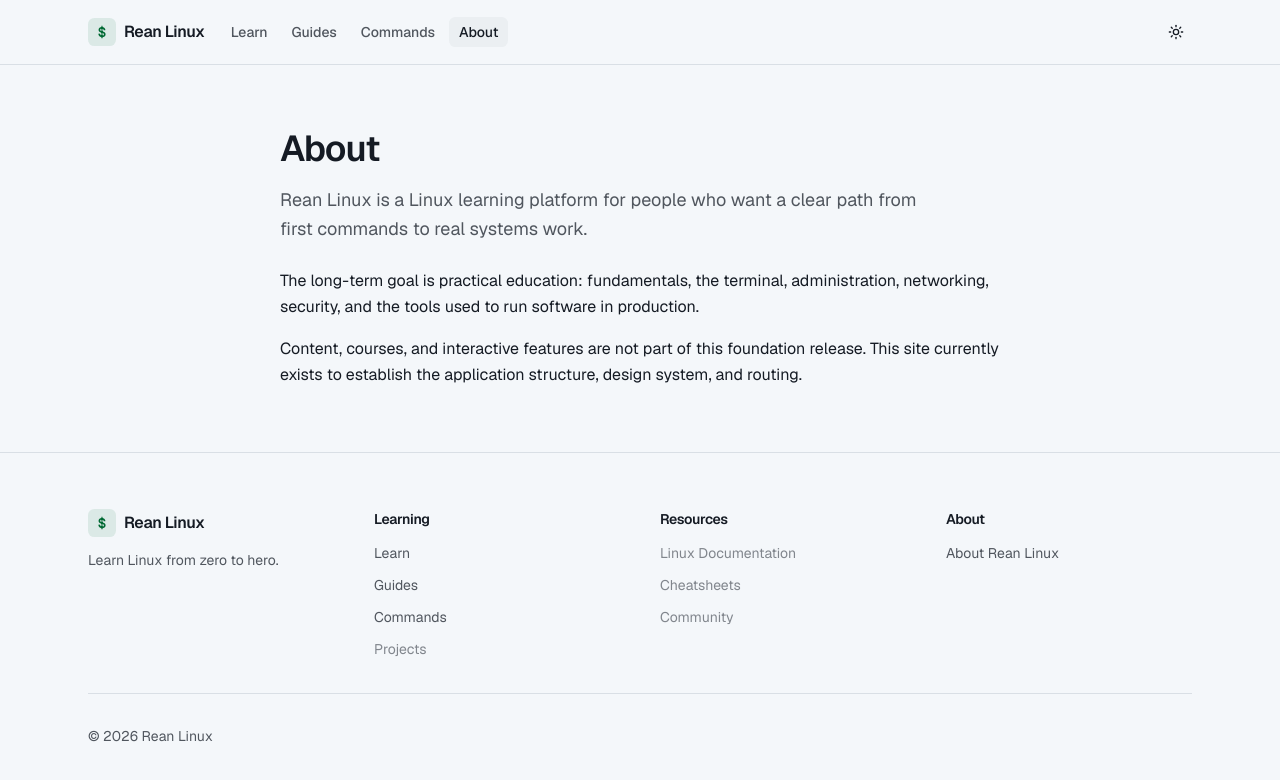
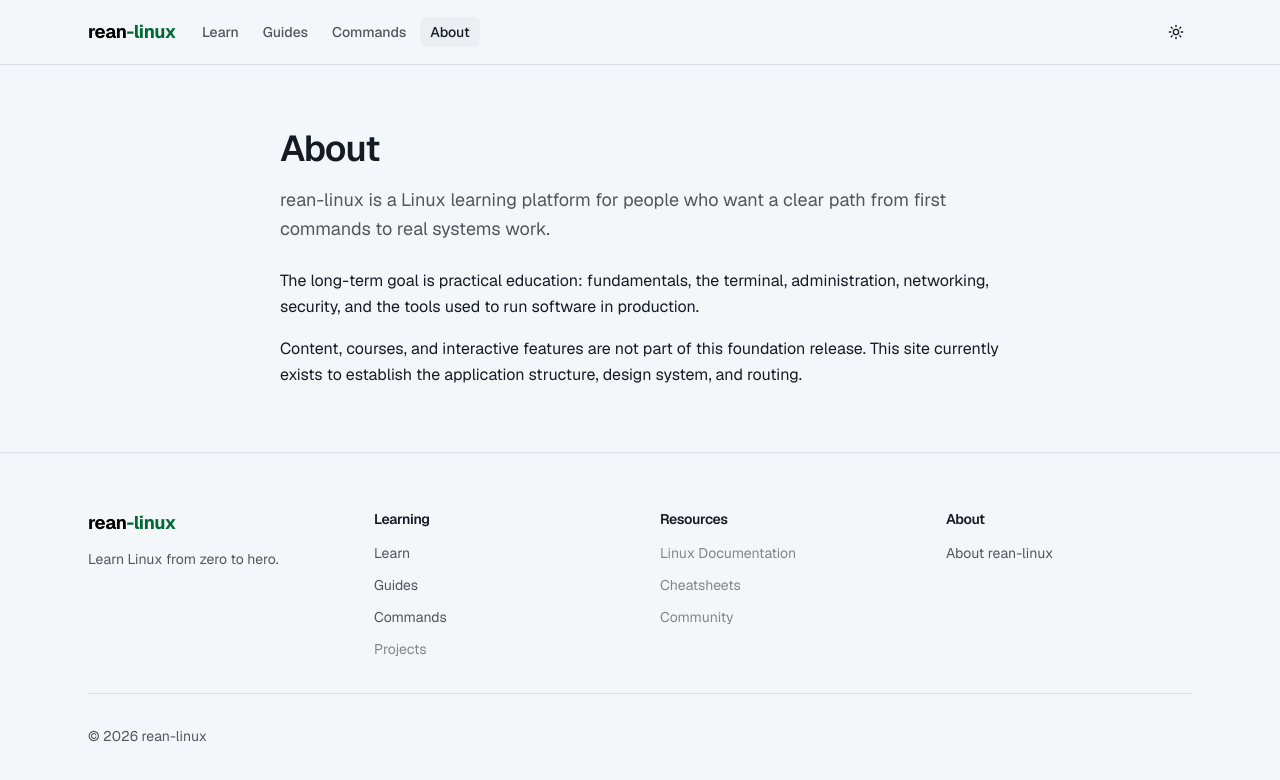
Before and after one commit to bunsalcoder/rean-linux, a Next.js app: page /about in a window 1280 px wide. Shown: the top 780 px of the page. Built offline with nearby package versions, Linux system fonts and the light colour scheme; no server answers.

Commit message:
feat: restyle brand as rean-linux wordmark

```diff
--- a/src/app/about/page.tsx
+++ b/src/app/about/page.tsx
@@ -7,7 +7,7 @@ import { siteConfig } from "@/config/site";
 export const metadata: Metadata = {
   title: "About",
   description:
-    "Rean Linux is a modern Linux learning platform, from beginner fundamentals to advanced real-world practice.",
+    "rean-linux is a modern Linux learning platform, from beginner fundamentals to advanced real-world practice.",
 };
 
 export default function AboutPage() {
--- a/src/app/commands/page.tsx
+++ b/src/app/commands/page.tsx
@@ -6,7 +6,7 @@ import { PageHeader } from "@/components/layout/page-header";
 export const metadata: Metadata = {
   title: "Commands",
   description:
-    "A Linux command reference will be published here as the Rean Linux content system is built.",
+    "A Linux command reference will be published here as the rean-linux content system is built.",
 };
 
 export default function CommandsPage() {
--- a/src/app/guides/page.tsx
+++ b/src/app/guides/page.tsx
@@ -6,7 +6,7 @@ import { PageHeader } from "@/components/layout/page-header";
 export const metadata: Metadata = {
   title: "Guides",
   description:
-    "Practical Linux guides will be published here as the Rean Linux content system is built.",
+    "Practical Linux guides will be published here as the rean-linux content system is built.",
 };
 
 export default function GuidesPage() {
--- a/src/app/learn/page.tsx
+++ b/src/app/learn/page.tsx
@@ -14,7 +14,7 @@ import { contentCategories } from "@/config/content";
 export const metadata: Metadata = {
   title: "Learn",
   description:
-    "Browse the Linux learning paths that Rean Linux will cover, from basics through administration, DevOps, and security.",
+    "Browse the Linux learning paths that rean-linux will cover, from basics through administration, DevOps, and security.",
 };
 
 export default function LearnPage() {
--- a/src/components/layout/brand-mark.tsx
+++ b/src/components/layout/brand-mark.tsx
@@ -8,15 +8,12 @@ type BrandMarkProps = {
 
 export function BrandMark({ className, showName = true }: BrandMarkProps) {
   return (
-    <span className={cn("flex items-center gap-2", className)}>
-      <span
-        aria-hidden="true"
-        className="bg-primary/10 text-primary flex size-7 items-center justify-center rounded-md font-mono text-sm font-semibold"
-      >
-        $
-      </span>
+    <span className={cn("text-[1.15rem] font-bold tracking-tight", className)}>
       {showName ? (
-        <span className="font-semibold tracking-tight">{siteConfig.name}</span>
+        <>
+          <span className="text-black dark:text-white">rean</span>
+          <span className="text-primary">-linux</span>
+        </>
       ) : (
         <span className="sr-only">{siteConfig.name}</span>
       )}
--- a/src/components/layout/header.tsx
+++ b/src/components/layout/header.tsx
@@ -5,6 +5,7 @@ import { Container } from "@/components/layout/container";
 import { MainNav } from "@/components/layout/main-nav";
 import { MobileNav } from "@/components/layout/mobile-nav";
 import { ThemeToggle } from "@/components/layout/theme-toggle";
+import { siteConfig } from "@/config/site";
 
 export function Header() {
   return (
@@ -12,7 +13,8 @@ export function Header() {
       <Container className="flex h-14 items-center gap-4 md:h-16">
         <Link
           href="/"
-          className="text-foreground focus-visible:ring-ring flex shrink-0 rounded-md focus-visible:ring-2 focus-visible:outline-none"
+          aria-label={siteConfig.name}
+          className="focus-visible:ring-ring flex shrink-0 rounded-md focus-visible:ring-2 focus-visible:outline-none"
         >
           <BrandMark />
         </Link>
--- a/src/config/navigation.ts
+++ b/src/config/navigation.ts
@@ -37,6 +37,6 @@ export const footerNav: readonly FooterNavSection[] = [
   },
   {
     title: "About",
-    items: [{ href: "/about", label: "About Rean Linux" }],
+    items: [{ href: "/about", label: "About rean-linux" }],
   },
 ];
--- a/src/config/site.ts
+++ b/src/config/site.ts
@@ -1,5 +1,5 @@
 export const siteConfig = {
-  name: "Rean Linux",
+  name: "rean-linux",
   tagline: "Learn Linux from zero to hero.",
   description:
     "Learn Linux from zero to hero through practical tutorials, guides, commands, projects, and real-world examples.",
```
